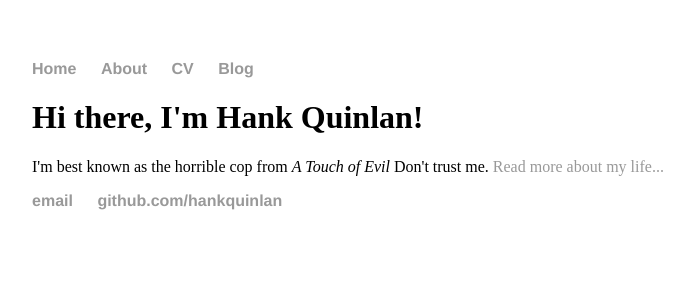
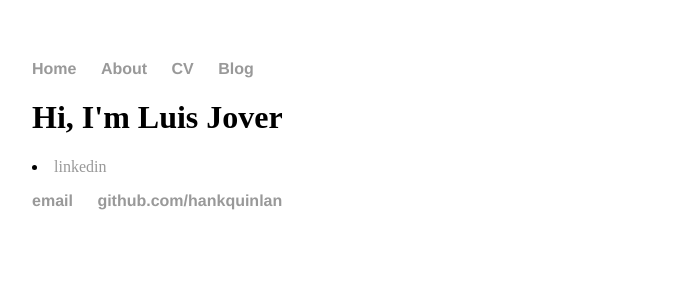
Before and after one commit to lfjover/lfjover.github.io, a Jekyll site: the page built from index.html, in a window 1280 px wide. Shown: the top 300 px of the page, without its empty margins (160-854 px from the left). Built offline with Jekyll 4.4.1, drawn with Linux system fonts in a browser that asks for light colours.

Commit message:
Update index.html

```diff
--- a/index.html
+++ b/index.html
@@ -3,6 +3,6 @@ layout: default
 title: Hank Quinlan, Horrible Cop
 ---
 <div class="blurb">
-	<h1>Hi there, I'm Hank Quinlan!</h1>
-	<p>I'm best known as the horrible cop from <em>A Touch of Evil</em> Don't trust me. <a href="/about">Read more about my life...</a></p>
+	<h1>Hi, I'm Luis Jover </h1>
+	<p><li><a href="https://www.linkedin.com/profile/view?id=ADEAAARJlaMBt5kVLygtbAfiwnhZui2nt0z6br4&authType=NAME_SEARCH&authToken=hwQk&locale=en_US&srchid=719312991445798620281&srchindex=1&srchtotal=35&trk=vsrp_people_res_name&trkInfo=VSRPsearchId%3A719312991445798620281%2CVSRPtargetId%3A71931299%2CVSRPcmpt%3Aprimary%2CVSRPnm%3Atrue%2CauthType%3ANAME_SEARCH">linkedin</a></li></p>
 </div><!-- /.blurb -->
```
